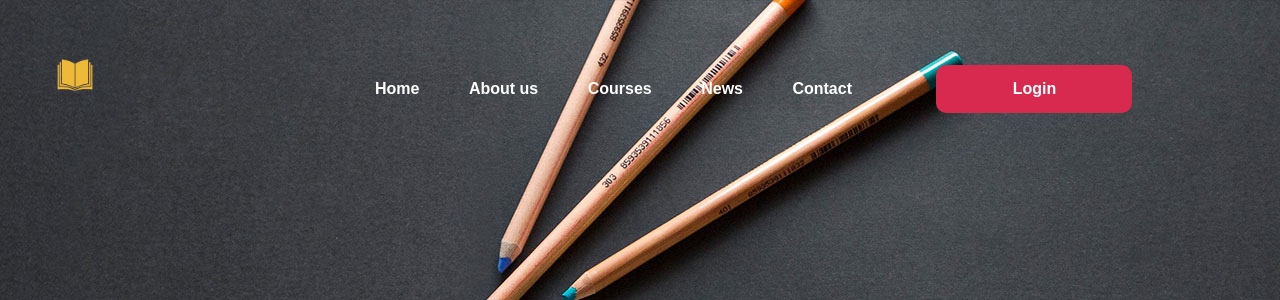
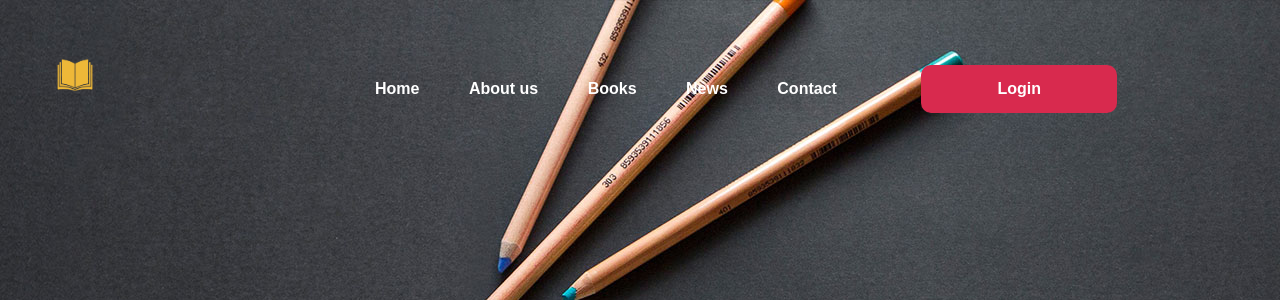
Before and after one commit to avinash-rao/final_PickABook, a Django app: page / in a window 1280 px wide. Shown: the top 300 px of the page. Run offline with Django 3.2, Linux system fonts and the light colour scheme.

Commit message:
simple editing

```diff
--- a/LandingApp/views.py
+++ b/LandingApp/views.py
@@ -6,7 +6,6 @@ from django.contrib.auth.models import User
 from django.contrib import messages
 from django.core.mail import send_mail
 # Create your views here.
-
 
 #HomePage
 def firstpage(request):
--- a/templates/LandingApp/firstpage.html
+++ b/templates/LandingApp/firstpage.html
@@ -34,7 +34,7 @@
       <ul>
             <li><a href="">Home</a></li>
             <li><a href="about" class="drp">About us</a></li>
-            <li><a href="courses.html" class="drp" >Courses</a></li>
+            <li><a href="courses.html" class="drp" >Books</a></li>
             <li><a href="blog.html" class="drp">News</a></li>
             <li><a href="contact" class="drp">Contact</a></li>
              {% if user.is_authenticated %}
@@ -52,6 +52,7 @@
                   <input type="button" value="Login" class="site-btn"  onclick="document.getElementById('id01').style.display='block'" style="width:auto;"  />
                   </li>
               {%endif%}
+
       </ul>
      </nav>
                     <!-- shows server error -->
```
Lines whose indentation alone changed are shown as unchanged.
